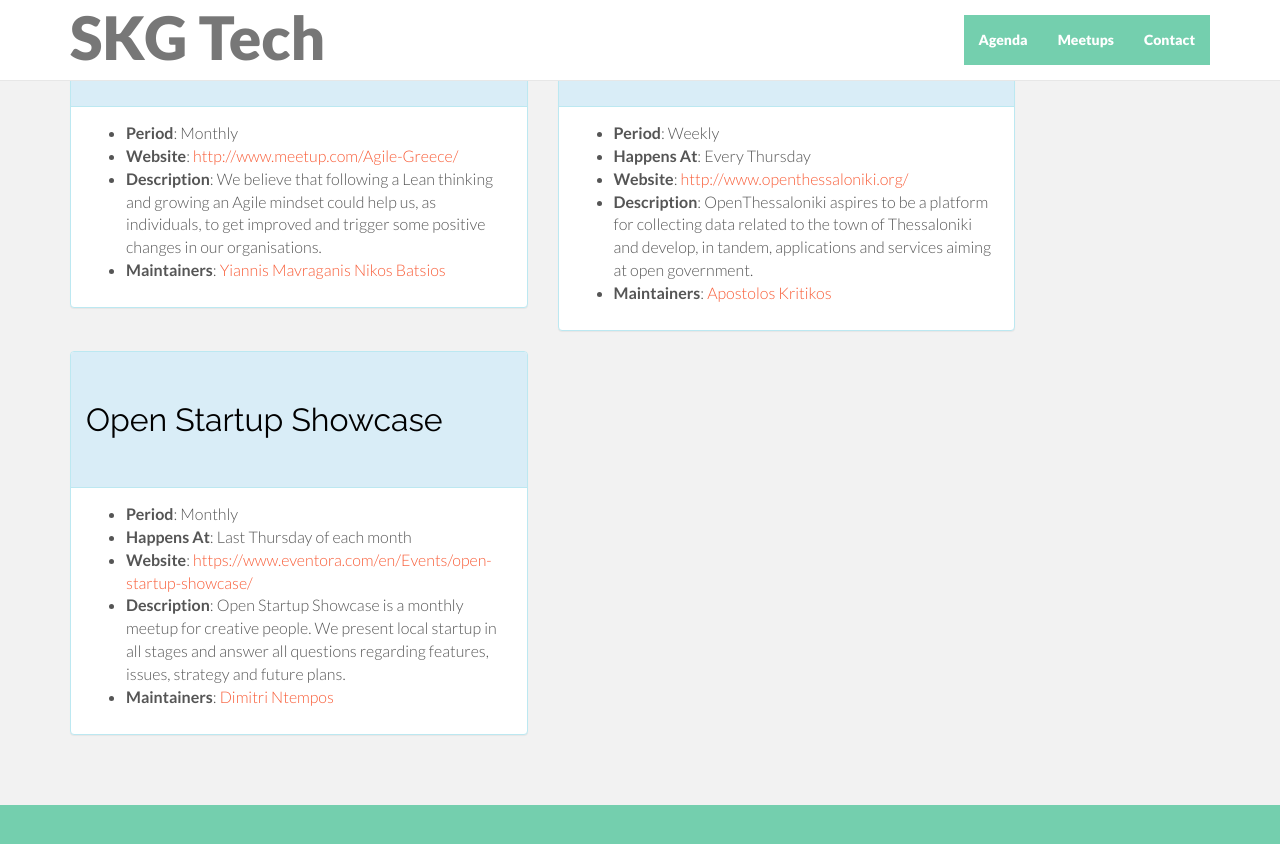
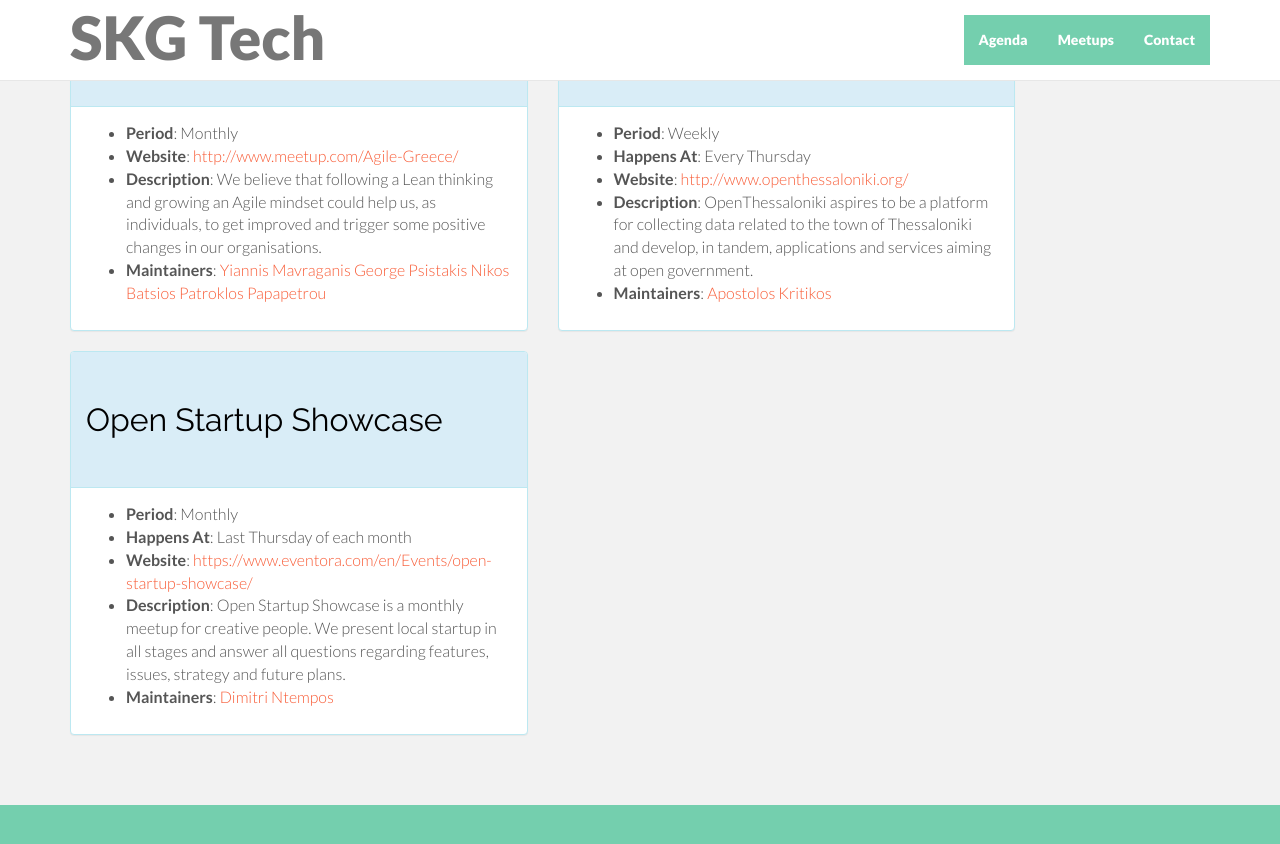
Before and after one commit to skgtech/skgtech.github.io, a Jekyll site: the page built from index.html, in a window 1280 px wide and 900 px high, scrolled down 1815 px. Shown: the top 844 px of the window. Built offline with Jekyll 4.4.1, drawn with Linux system fonts in a browser that asks for light colours; nearby versions of some CDN libraries.

Commit message:
Update meetups.yaml

```diff
--- a/_data/meetups.yaml
+++ b/_data/meetups.yaml
@@ -24,8 +24,12 @@
   maintainers:
     - name: "Yiannis Mavraganis"
       website: "http://www.meetup.com/Agile-Greece/members/106527072/"
+    - name: "George Psistakis"
+      website: "http://www.meetup.com/Agile-Greece/members/103174072/"
     - name: "Nikos Batsios"
       website: "http://www.meetup.com/Agile-Greece/members/112275812/"
+    - name: "Patroklos Papapetrou"
+      website: "http://www.meetup.com/Agile-Greece/members/40090912/"
 - name: "OpenThessaloniki"
   period: "Weekly"
   happensAt: "Every Thursday"
```
